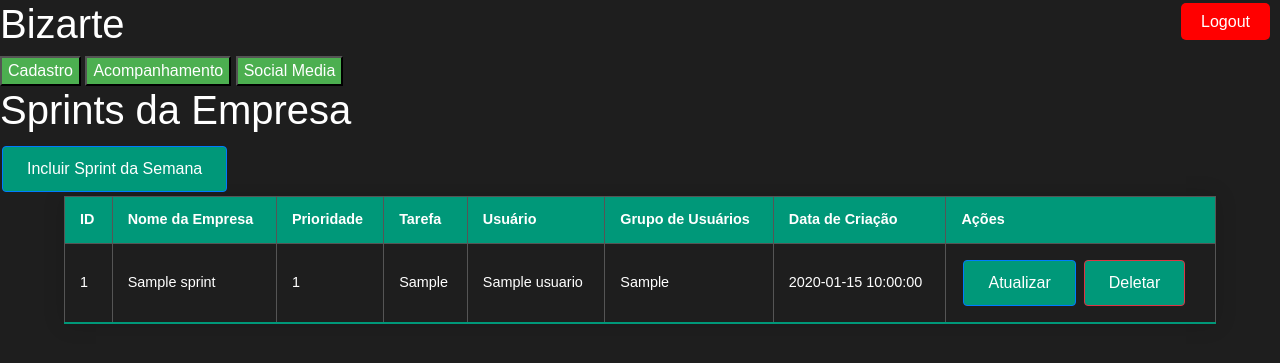
After one commit to danielteixeiralima/kanba, a Flask app: page /listar_revisao_sprint_semana/1 in a window 1280 px wide. The commit adds this page. Shown: the top 363 px of the page. Run offline with Flask 3, Linux system fonts and the light colour scheme; tables that the repository leaves empty hold one stand-in row (values such as "Sample post"); some libraries are stand-ins or nearby versions.

Commit message:
Inclusão de rotina sprint

```diff
--- a/app.py
+++ b/app.py
@@ -1600,6 +1600,19 @@ def mural(empresa_id):
     return render_template('mural.html', empresa=empresa, objetivos=objetivos, krs=krs, macro_acoes=macro_acoes, tarefas=tarefas)
 
 
+@app.route('/revisao_sprint_semana', methods=['GET', 'POST'])
+def revisao_sprint_semana():
+    if request.method == 'POST':
+        empresa_id = request.form.get('empresa_id')
+        return redirect(url_for('listar_revisao_sprint_semana', empresa_id=empresa_id))
+    empresas = Empresa.query.all()
+    return render_template('revisao_sprint_semana.html', empresas=empresas)
+
+
+@app.route('/listar_revisao_sprint_semana/<int:empresa_id>', methods=['GET'])
+def listar_revisao_sprint_semana(empresa_id):
+    sprints = Sprint.query.filter_by(empresa_id=empresa_id).all()
+    return render_template('listar_revisao_sprint_semana.html', sprints=sprints)
 
 
 
--- a/templates/base.html
+++ b/templates/base.html
@@ -44,6 +44,14 @@
         </div>
     </div>
     <div class="dropdown">
+    <button class="dropbtn">Acompanhamento</button>
+    <div class="dropdown-content">
+        <a href="{{ url_for('revisao_sprint_semana') }}">Sprint da Semana</a>
+        <a href="#">Tarefas da Semana</a>
+    </div>
+    </div>
+
+    <div class="dropdown">
         <button class="dropbtn">Social Media</button>
         <div class="dropdown-content">
             <a href="{{ url_for('planejamento_redes') }}">Planejamento de Rede</a>
--- /dev/null
+++ b/templates/listar_revisao_sprint_semana.html
@@ -0,0 +1,36 @@
+{% extends "base.html" %}
+{% block content %}
+    <h1>Sprints da Empresa</h1>
+    <a href="{{ url_for('cadastrar_sprint') }}" class="btn btn-primary">Incluir Sprint da Semana</a>
+    <table class="styled-table">
+        <thead>
+            <tr>
+                <th>ID</th>
+                <th>Nome da Empresa</th>
+                <th>Prioridade</th>
+                <th>Tarefa</th>
+                <th>Usuário</th>
+                <th>Grupo de Usuários</th>
+                <th>Data de Criação</th>
+                <th>Ações</th>
+            </tr>
+        </thead>
+        <tbody>
+            {% for sprint in sprints %}
+            <tr>
+                <td>{{ sprint.id }}</td>
+                <td>{{ sprint.nome_empresa }}</td>
+                <td>{{ sprint.prioridade }}</td>
+                <td>{{ sprint.tarefa }}</td>
+                <td>{{ sprint.usuario.nome if sprint.usuario else 'N/A' }}</td>
+                <td>{{ sprint.usuario_grupo }}</td>
+                <td>{{ sprint.data_criacao }}</td>
+                <td>
+                    <a href="{{ url_for('atualizar_sprint', id=sprint.id) }}" class="btn btn-primary">Atualizar</a>
+                    <a href="{{ url_for('deletar_sprint', id=sprint.id) }}" class="btn btn-danger">Deletar</a>
+                </td>
+            </tr>
+            {% endfor %}
+        </tbody>
+    </table>
+{% endblock %}
```
Also changed, not shown: templates/revisao_sprint_semana.html (added, +12 -0 lines).
